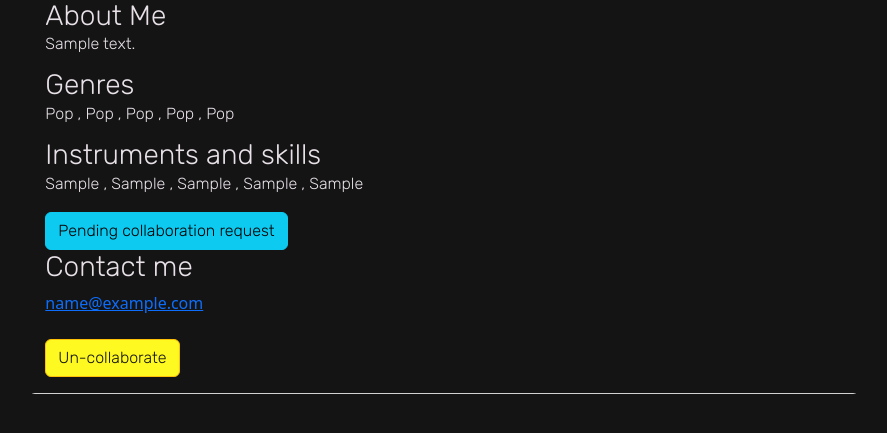
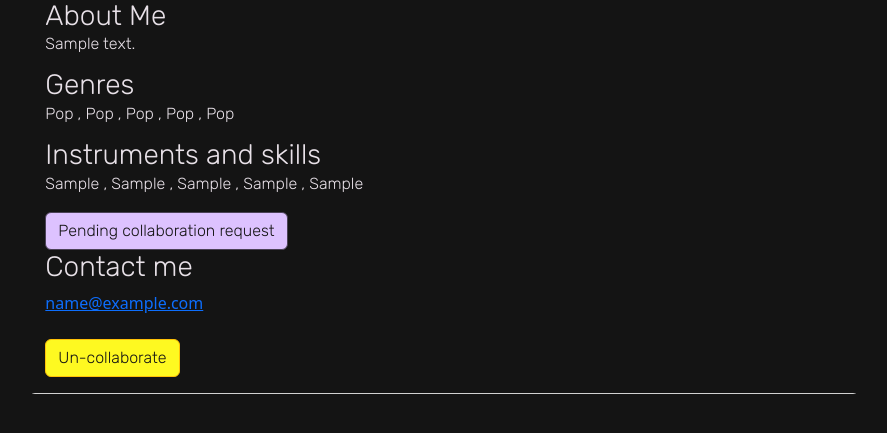
Before and after one commit to andy-guttridge/song-mates, a Django app: page /single-profile/1 in a window 1280 px wide. Shown: the part 192-625 px from the top of the page, without its empty margins (196-1083 px from the left). Run offline with Django 3.2, Linux system fonts and the light colour scheme; a user stored in the database is signed in; tables that the repository leaves empty hold one stand-in row (values such as "Sample post"); some libraries are stand-ins or nearby versions.

Commit message:
Feature: add additional button style

```diff
--- a/static/css/styles.css
+++ b/static/css/styles.css
@@ -118,8 +118,16 @@ a:hover{
     color: #ccebff
 }
 
-.btn-secondary {
-    background-color: #;
+.btn-info {
+    background-color: #ddc2ff;
+    color: #141414;
+    border-color: #4b4257;
+}
+
+.btn-info:hover {
+    background-color: #4b4257;
+    color:#ddc2ff;
+    border-color: #ddc2ff;
 }
 
 .btn-warning {
```
